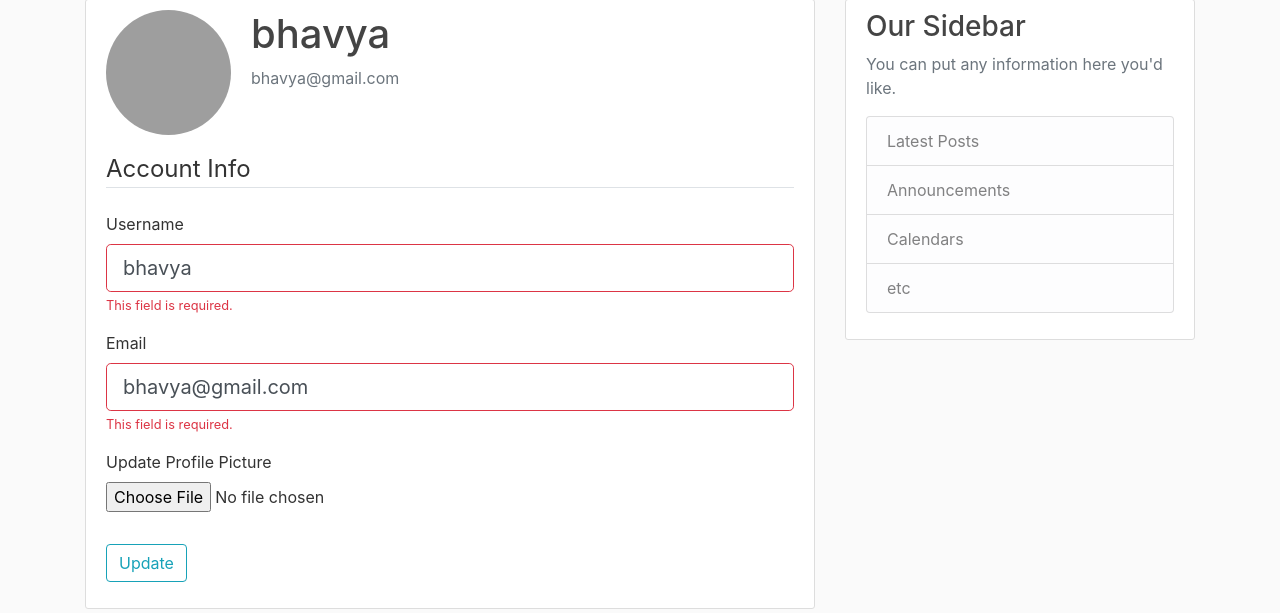
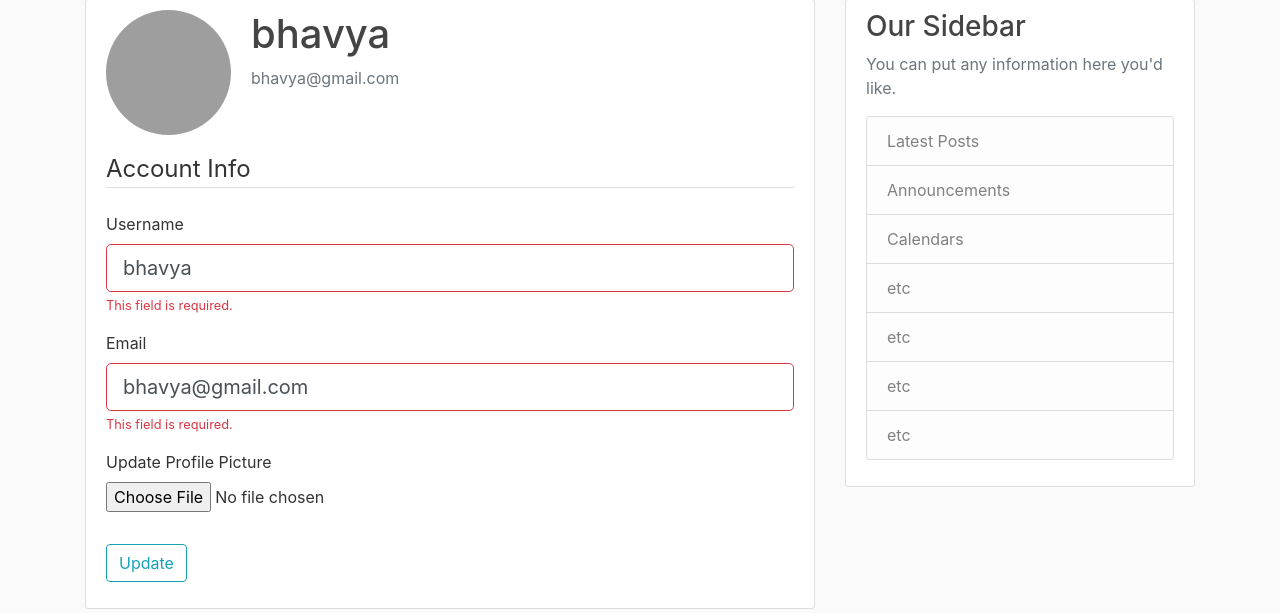
Before and after one commit to bhavyakundra/Blog-Site, a Flask app: page /account in a window 1280 px wide. Shown: the part 81-694 px from the top of the page. Run offline with Flask 2, Linux system fonts and the light colour scheme; a user stored in the database is signed in; parts of the project's set-up code (start-up, migrations or seed data) failed here and were passed over; some libraries are stand-ins or nearby versions; grey boxes are pictures that could not be loaded.

Commit message:
sidebare

```diff
--- a/flask_blog_andy/flaskblog/templates/layout.html
+++ b/flask_blog_andy/flaskblog/templates/layout.html
@@ -70,6 +70,9 @@
                 <li class="list-group-item list-group-item-light">Announcements</li>
                 <li class="list-group-item list-group-item-light">Calendars</li>
                 <li class="list-group-item list-group-item-light">etc</li>
+                <li class="list-group-item list-group-item-light">etc</li>
+                <li class="list-group-item list-group-item-light">etc</li>
+                <li class="list-group-item list-group-item-light">etc</li>
               </ul>
             </p>
           </div>
```
